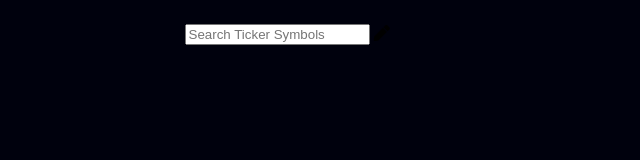
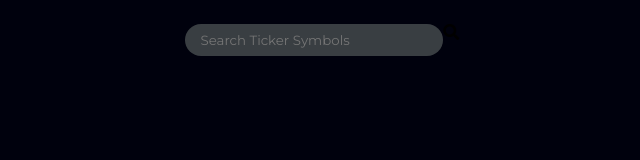
Before and after one commit to Nickolas-Hernandez/Stock-watcher, a website: page index.html in a window 1280 px wide. Shown: the whole page, without its empty margins (283-923 px from the left). Drawn offline with Linux system fonts and the light colour scheme.

Commit message:
changed icon and styled search bar input

```diff
--- a/css/layout.css
+++ b/css/layout.css
@@ -19,3 +19,7 @@
 .column-25 {
   width: 25%;
 }
+
+.row {
+  display: flex;
+}
--- a/css/styles.css
+++ b/css/styles.css
@@ -2,3 +2,14 @@ body {
   font-family: "Montserrat", sans-serif;
   background: #00010d;
 }
+
+input#search-input {
+  cursor: pointer;
+  font-family: 'Montserrat', sans-serif;
+  background-color: #393e42;
+  border: none;
+  height: 2rem;
+  width: 75%;
+  padding: 0 1rem;
+  border-radius: 30px;
+}
--- a/index.html
+++ b/index.html
@@ -16,9 +16,9 @@
 <body>
   <main>
     <div class="watchlist-page container" data-view="watchlist">
-      <section class="search-bar">
+      <section class="search-bar column-full row">
         <input type="text" name="search-field" id="search-input" placeholder="Search Ticker Symbols">
-        <i class="fas fa-pen"></i>
+        <i class="fas fa-search"></i>
       </section>
     </div>
   </main>
```
